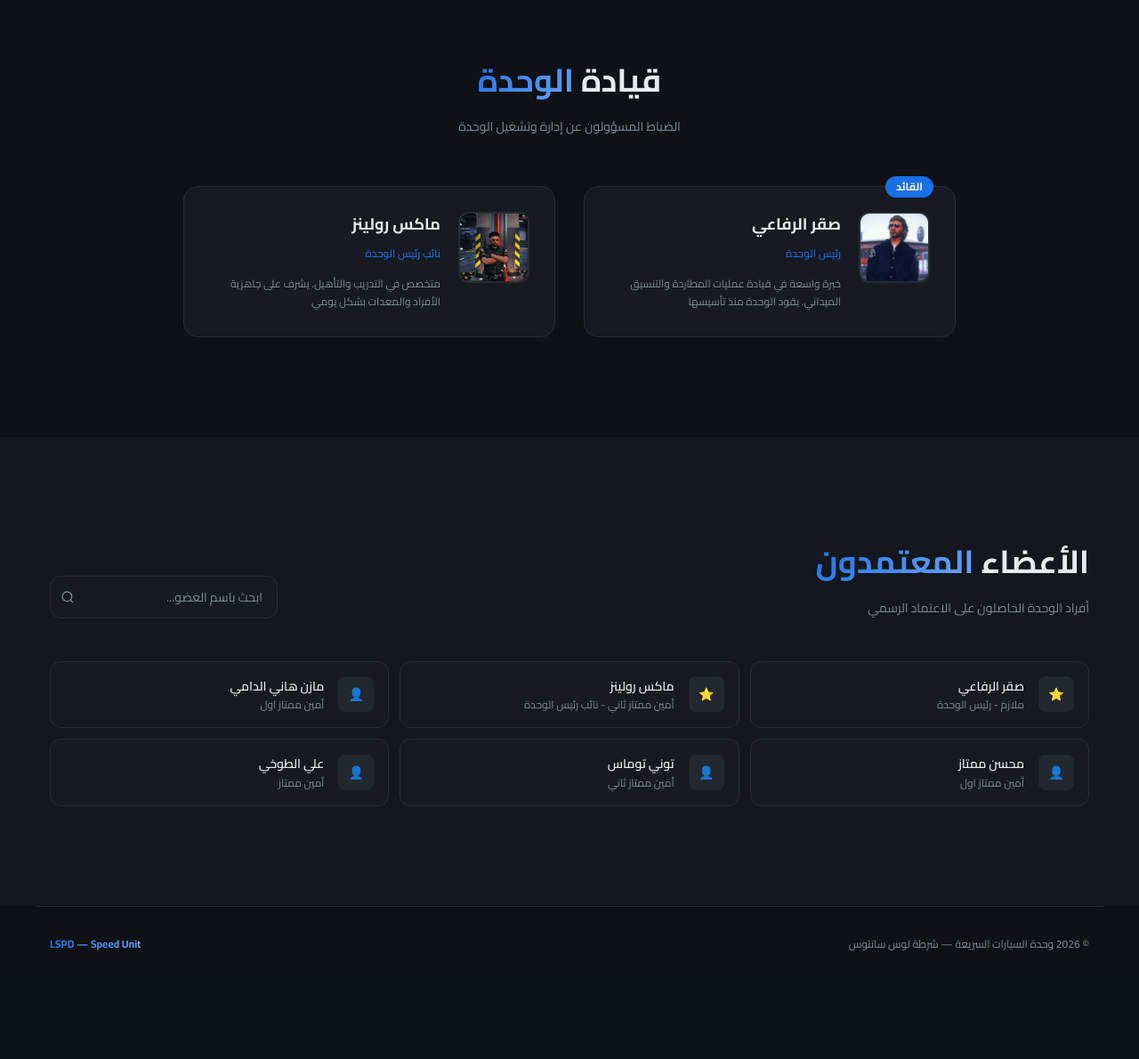
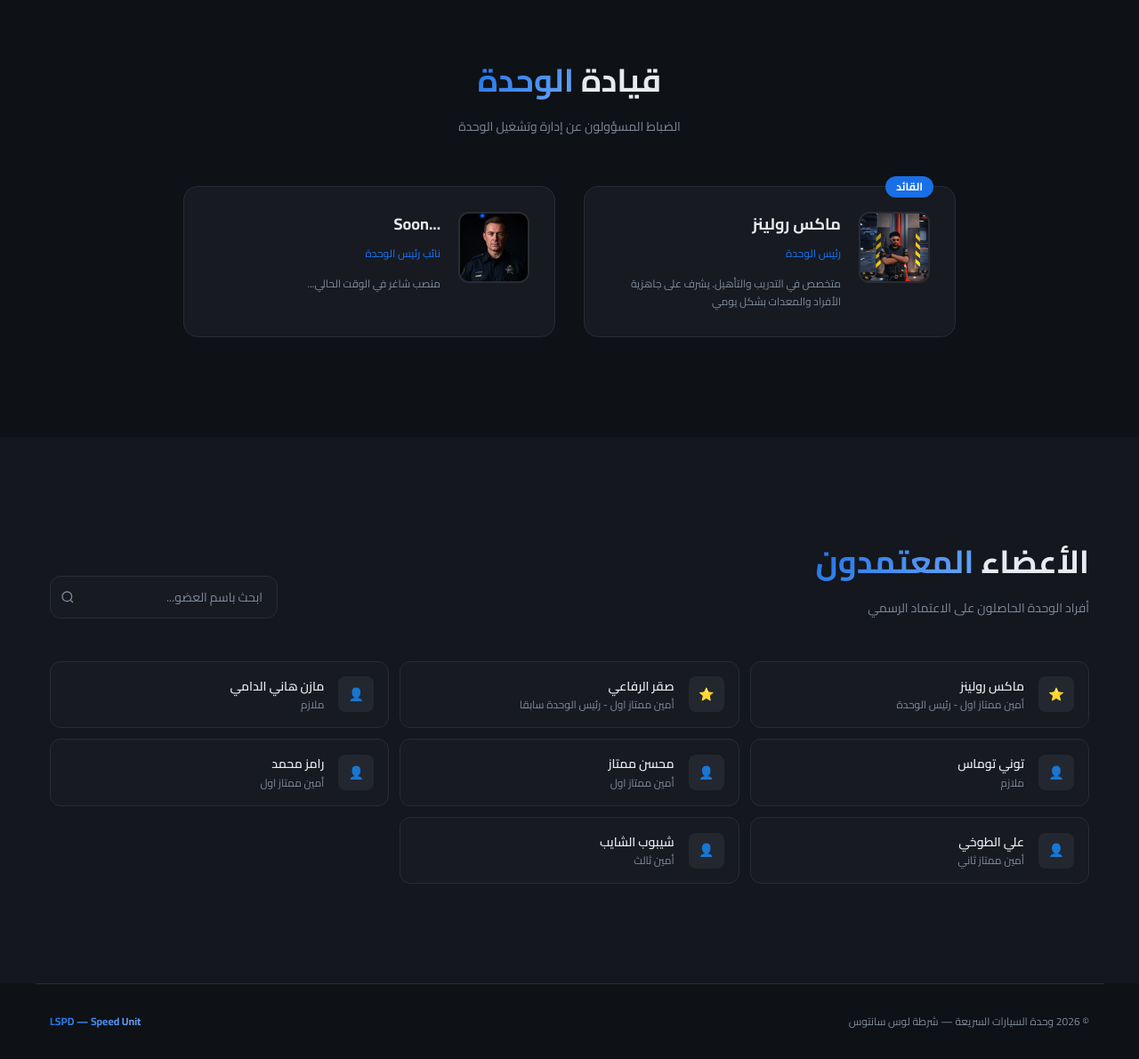
Before and after one commit to maxx1-git/SU-apply-system, a Django app: page / in a window 1280 px wide. Shown: the part 2760-3950 px from the top of the page at 89% size. Before the commit the page ends 3828 px from the top, so only its background shows below. Run offline with Django 5.2, Linux system fonts and the light colour scheme.

Commit message:
Added New Members | Edited New Leaders

```diff
--- a/templates/pages/index.html
+++ b/templates/pages/index.html
@@ -305,13 +305,13 @@
         <article class="leader-card reveal">
           <span class="leader-card__badge">القائد</span>
           <div class="leader-card__inner">
-            <img src="{% static 'img/saqr.webp' %}" alt="صقر الرفاعي" class="leader-card__avatar" loading="lazy" />
+            <img src="{% static 'img/max_ai.png' %}" alt="صقر الرفاعي" class="leader-card__avatar" loading="lazy" />
             <div>
-              <h3 class="leader-card__name">صقر الرفاعي</h3>
+              <h3 class="leader-card__name">ماكس رولينز</h3>
               <span class="leader-card__rank">رئيس الوحدة</span>
               <p class="leader-card__desc">
-                خبرة واسعة في قيادة عمليات المطاردة والتنسيق الميداني. يقود
-                الوحدة منذ تأسيسها
+                متخصص في التدريب والتأهيل. يشرف على جاهزية الأفراد والمعدات
+                بشكل يومي
               </p>
             </div>
           </div>
@@ -319,14 +319,11 @@
 
         <article class="leader-card leader-card--offset reveal">
           <div class="leader-card__inner">
-            <img src="{% static 'img/max_ai.png' %}" alt="ماكس رولينز" class="leader-card__avatar" loading="lazy" />
+            <img src="{% static 'img/leader-2.jpg' %}" alt="" class="leader-card__avatar" loading="lazy" />
             <div>
-              <h3 class="leader-card__name">ماكس رولينز</h3>
+              <h3 class="leader-card__name">...Soon</h3>
               <span class="leader-card__rank">نائب رئيس الوحدة</span>
-              <p class="leader-card__desc">
-                متخصص في التدريب والتأهيل. يشرف على جاهزية الأفراد والمعدات
-                بشكل يومي
-              </p>
+              <p class="leader-card__desc">منصب شاغر في الوقت الحالي...</p>
             </div>
           </div>
         </article>
@@ -357,29 +354,34 @@
         <article class="member-card">
           <div class="member-card__icon">⭐</div>
           <div>
-            <p class="member-card__name">صقر الرفاعي</p>
-            <p class="member-card__rank">ملازم - رئيس الوحدة</p>
+            <p class="member-card__name">ماكس رولينز</p>
+            <p class="member-card__rank">أمين ممتاز اول - رئيس الوحدة</p>
           </div>
         </article>
 
         <article class="member-card">
           <div class="member-card__icon">⭐</div>
           <div>
-            <p class="member-card__name">ماكس رولينز</p>
+            <p class="member-card__name">صقر الرفاعي</p>
             <p class="member-card__rank">
-              أمين ممتاز ثاني - نائب رئيس الوحدة
+              أمين ممتاز اول - رئيس الوحدة سابقا
             </p>
           </div>
         </article>
-
         <article class="member-card">
           <div class="member-card__icon">👤</div>
           <div>
             <p class="member-card__name">مازن هاني الدامي</p>
-            <p class="member-card__rank">أمين ممتاز اول</p>
+            <p class="member-card__rank">ملازم</p>
           </div>
         </article>
-
+        <article class="member-card">
+          <div class="member-card__icon">👤</div>
+          <div>
+            <p class="member-card__name">توني توماس</p>
+            <p class="member-card__rank">ملازم</p>
+          </div>
+        </article>
         <article class="member-card">
           <div class="member-card__icon">👤</div>
           <div>
@@ -391,7 +393,15 @@
         <article class="member-card">
           <div class="member-card__icon">👤</div>
           <div>
-            <p class="member-card__name">توني توماس</p>
+            <p class="member-card__name">رامز محمد</p>
+            <p class="member-card__rank">أمين ممتاز اول</p>
+          </div>
+        </article>
+
+        <article class="member-card">
+          <div class="member-card__icon">👤</div>
+          <div>
+            <p class="member-card__name">علي الطوخي</p>
             <p class="member-card__rank">أمين ممتاز ثاني</p>
           </div>
         </article>
@@ -399,8 +409,8 @@
         <article class="member-card">
           <div class="member-card__icon">👤</div>
           <div>
-            <p class="member-card__name">علي الطوخي</p>
-            <p class="member-card__rank">أمين ممتاز</p>
+            <p class="member-card__name">شيبوب الشايب</p>
+            <p class="member-card__rank">أمين ثالث</p>
           </div>
         </article>
       </div>
```
